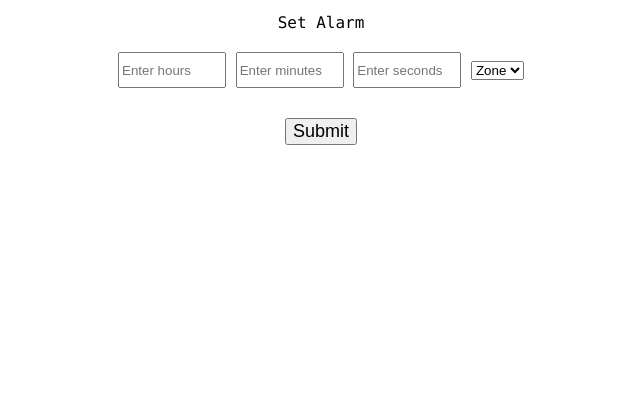
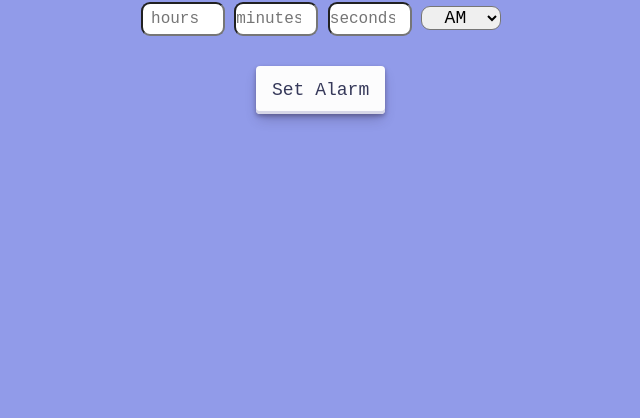
Before and after one commit to jtr-code/Alarm_Clock, a plain HTML site: page index.html in a window 1280 px wide. Shown: the part 398-816 px from the top of the page, without its empty margins (319-959 px from the left). Drawn offline with Linux system fonts and the light colour scheme.

Commit message:
Final commits

```diff
--- a/index.html
+++ b/index.html
@@ -2,36 +2,34 @@
 <html>
 
 <head>
-    <title>Parcel Sandbox</title>
+    <title>Alarm Clock</title>
     <link rel="stylesheet" href="style.css">
 </head>
 
 <body>
     <div id="app">
-        <h1>Current Time</h1>
         <div id="current-time"></div>
         <div class="create-alarm">
-            <div>Set Alarm</div>
             <div class="form-actions">
                 <form>
                     <div class="alarm-inputs">
-                        <input type="number" name="hour" placeholder="Enter hours" min="0" max="12" required />
-                        <input type="number" name="min" min="0" max="60" placeholder="Enter minutes" required />
-                        <input type="number" name="sec" min="0" max="60" placeholder="Enter seconds" required />
-                        <select name="zone" required>
-                            <option value="" selected disabled>Zone</option>
+                        <input type="number" name="hour" placeholder="hours" min="0" max="12" required />
+                        <input type="number" name="min" min="0" max="60" placeholder="minutes" required />
+                        <input type="number" name="sec" min="0" max="60" placeholder="seconds" required />
+                        <select name="zone" class="zone" required>
                             <option value="AM">AM</option>
                             <option value="PM">PM</option>
                         </select>
                     </div>
-                    <button>Submit</button>
+                    <button>Set Alarm</button>
                 </form>
             </div>
         </div>
     </div>
+
     <div id="active-alarm">
         <div id="alarm-text"></div>
-        <button id="clear-alarm">Clear Alarm</button>
+        <button id="clear-alarm">Stop Alarm</button>
     </div>
 
     <script src="script.js"></script>
--- a/style.css
+++ b/style.css
@@ -1,4 +1,4 @@
-/* * {
+ * {
 
    margin: 0;
    padding: 0;
@@ -7,76 +7,44 @@
  body {
 
    background-color: rgb(145, 155, 233);
+   font-family: "JetBrains Mono", monospace;
+   height: 100vh;
+   display: flex;
+   flex-direction: column;
+   align-items: center;
+   justify-content: center;
+ }
+
+ #current-time {
+
+   font-size: 80px;
+   background-color: #FCFCFD;
+   border-radius: 25px;
+ }
+
+ #current-time,
+ .create-alarm,
+ h1,
+ #active-alarm {
+
+   text-align: center;
 
  }
 
-.clockDisplay {
+ .create-alarm,
+ .alarm-inputs,
+ #active-alarm {
 
-  font-size: 100px;
-  border-radius: 29px;
-  display: flex;
-  position: absolute;
-  top: 50%;
-  left: 50%;
-  transform: translate(-50%, -50%);
-  background-color: rgb(255, 248, 248);
-  font-weight: 540;
-  font-family: monospace;
+   margin-top: 20px;
  }
 
-.alarmsection {
+ input {
 
-  margin-top: 60px;
-  display: flex;
-  justify-content: center;
-  align-items: center;
-  padding-top: 400px;
-
+   width: 100px;
+   height: 30px;
  }
 
-input[type='number'] {
-  width: 80px;
-  font-family: "JetBrains Mono", monospace;
-  cursor: pointer;
-  text-align: center;
-  outline-color: rgb(16, 16, 245);
-  border-radius: 9px;
-  font-size: large;
-
-}
-
-input[type='number']:hover {
-
-  background: whitesmoke;
-  box-shadow: 0 0 10px rgb(113, 129, 247), 0 0 40px rgb(107, 123, 240), 0 0 80px rgb(82, 97, 235);
-  transition: 0.4s ease-in-out;
-  border-radius: 25px;
-
-}
-
-.zone {
-
-  width: 80px;
-  font-family: "JetBrains Mono", monospace;
-  cursor: pointer;
-  text-align: center;
-  outline-color: rgb(16, 16, 245);
-  border-radius: 9px;
-  font-size: large;
-
-
-
-}
-
-.zone:hover {
-
-  box-shadow: 0 0 10px rgb(113, 129, 247), 0 0 40px rgb(107, 123, 240), 0 0 80px rgb(82, 97, 235);
-  transition: 0.4s ease-in-out;
-  border-radius: 25px;
-}
-
-
-.setbtn {
+ button {
 
    align-items: center;
    appearance: none;
@@ -109,113 +77,74 @@ input[type='number']:hover {
 
  }
 
-.setbtn:focus {
+ button:focus {
 
    box-shadow: #D6D6E7 0 0 0 1.5px inset, rgba(45, 35, 66, 0.4) 0 2px 4px, rgba(45, 35, 66, 0.3) 0 7px 13px -3px, #D6D6E7 0 -3px 0 inset;
 
  }
 
-.setbtn:hover {
+ button:hover {
 
    box-shadow: rgba(45, 35, 66, 0.4) 0 4px 8px, rgba(45, 35, 66, 0.3) 0 7px 13px -3px, #D6D6E7 0 -3px 0 inset;
    transform: translateY(-2px);
  }
 
-.setbtn:active {
+ button:active {
 
    box-shadow: #D6D6E7 0 3px 7px inset;
    transform: translateY(2px);
  }
 
+ .alarm-inputs,
+ #alarm-text {
 
-.stopbtn {
-
-  align-items: center;
-  appearance: none;
-  background-color: #FCFCFD;
-  border-radius: 4px;
-  border-width: 0;
-  box-shadow: rgba(45, 35, 66, 0.4) 0 2px 4px, rgba(45, 35, 66, 0.3) 0 7px 13px -3px, #D6D6E7 0 -3px 0 inset;
-  box-sizing: border-box;
-  color: #36395A;
-  cursor: pointer;
-  display: inline-flex;
-  font-family: "JetBrains Mono", monospace;
-  height: 48px;
-  justify-content: center;
-  line-height: 1;
-  list-style: none;
-  overflow: hidden;
-  padding-left: 16px;
-  padding-right: 16px;
-  position: relative;
-  text-align: left;
-  text-decoration: none;
-  transition: box-shadow .15s, transform .15s;
-  user-select: none;
-  -webkit-user-select: none;
-  touch-action: manipulation;
-  white-space: nowrap;
-  will-change: box-shadow, transform;
-  font-size: 18px;
+   margin-bottom: 30px;
 
  }
 
-.stopbtn:focus {
+ #active-alarm {
 
-  box-shadow: #D6D6E7 0 0 0 1.5px inset, rgba(45, 35, 66, 0.4) 0 2px 4px, rgba(45, 35, 66, 0.3) 0 7px 13px -3px, #D6D6E7 0 -3px 0 inset;
+   display: none;
 
  }
 
-.stopbtn:hover {
+ input[type='number'] {
 
-  box-shadow: rgba(45, 35, 66, 0.4) 0 4px 8px, rgba(45, 35, 66, 0.3) 0 7px 13px -3px, #D6D6E7 0 -3px 0 inset;
-  transform: translateY(-2px);
-  background-color: rgb(248, 103, 103);
+   width: 80px;
+   font-family: "JetBrains Mono", monospace;
+   cursor: pointer;
+   text-align: center;
+   outline-color: rgb(16, 16, 245);
+   border-radius: 9px;
+   font-size: medium;
 
  }
 
+ input[type='number']:hover {
 
-.stopbtn:active {
+   background: whitesmoke;
+   box-shadow: 0 0 10px rgb(113, 129, 247), 0 0 40px rgb(107, 123, 240), 0 0 80px rgb(82, 97, 235);
+   transition: 0.4s ease-in-out;
+   border-radius: 25px;
 
-  box-shadow: #D6D6E7 0 3px 7px inset;
-  transform: translateY(2px);
+ }
 
-} */
+ .zone {
 
-body {
-  font-family: monaco;
-  height: 100vh;
-  display: flex;
-  flex-direction: column;
-  align-items: center;
-  justify-content: center;
+   width: 80px;
+   font-family: "JetBrains Mono", monospace;
+   cursor: pointer;
+   text-align: center;
+   outline-color: rgb(16, 16, 245);
+   border-radius: 9px;
+   font-size: large;
+
  }
-#current-time {
-  font-size: 32px;
+
+ .zone:hover {
+
+   box-shadow: 0 0 10px rgb(113, 129, 247), 0 0 40px rgb(107, 123, 240), 0 0 80px rgb(82, 97, 235);
+   transition: 0.4s ease-in-out;
+   border-radius: 25px;
+
  }
-#current-time,
-.create-alarm,
-h1,
-#active-alarm {
-  text-align: center;
-}
-.create-alarm,
-.alarm-inputs,
-#active-alarm {
-  margin-top: 20px;
-}
-input {
-  width: 100px;
-  height: 30px;
-}
-.alarm-inputs,
-#alarm-text {
-  margin-bottom: 30px;
-}
-button {
-  font-size: 18px;
-}
-#active-alarm {
-  display: none;
-}
```
Also changed, not shown: script.js (+34 -15 lines). Lines whose indentation alone changed are shown as unchanged.
